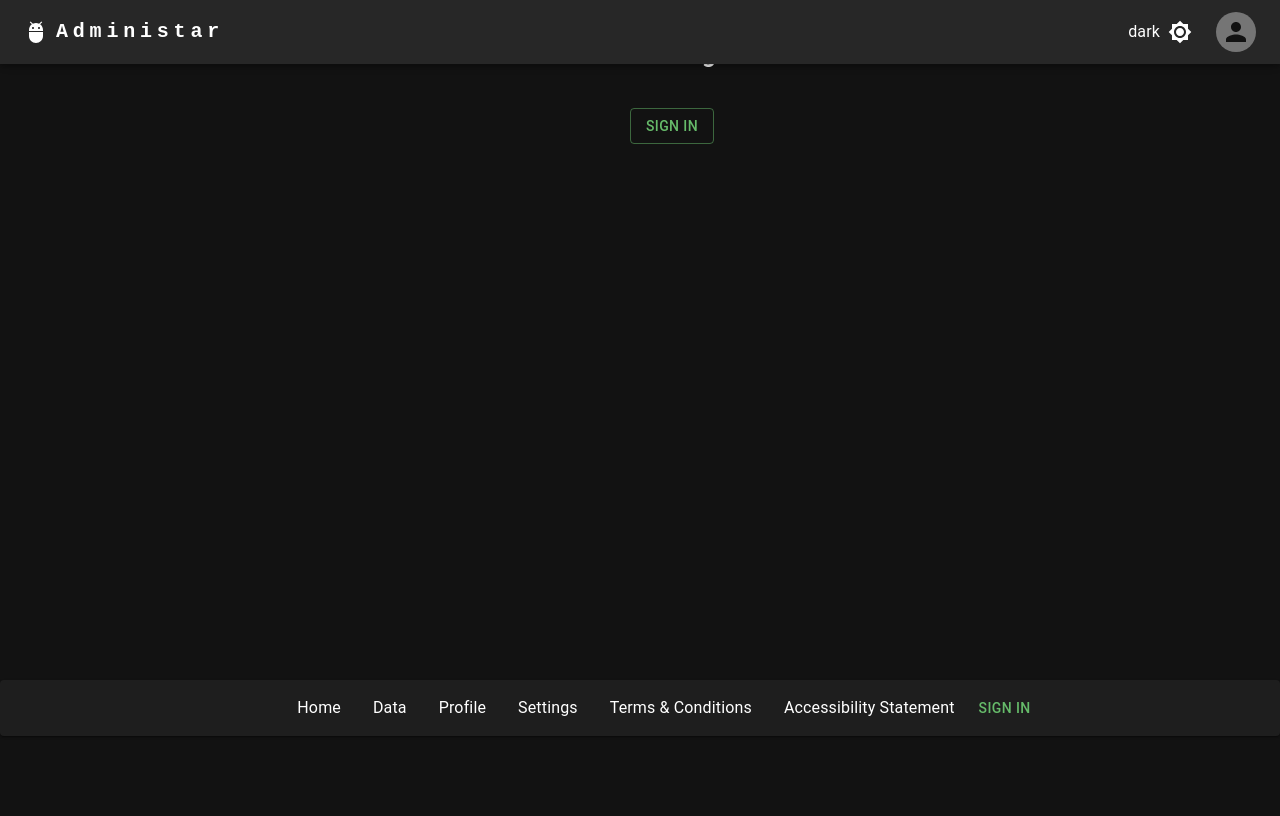
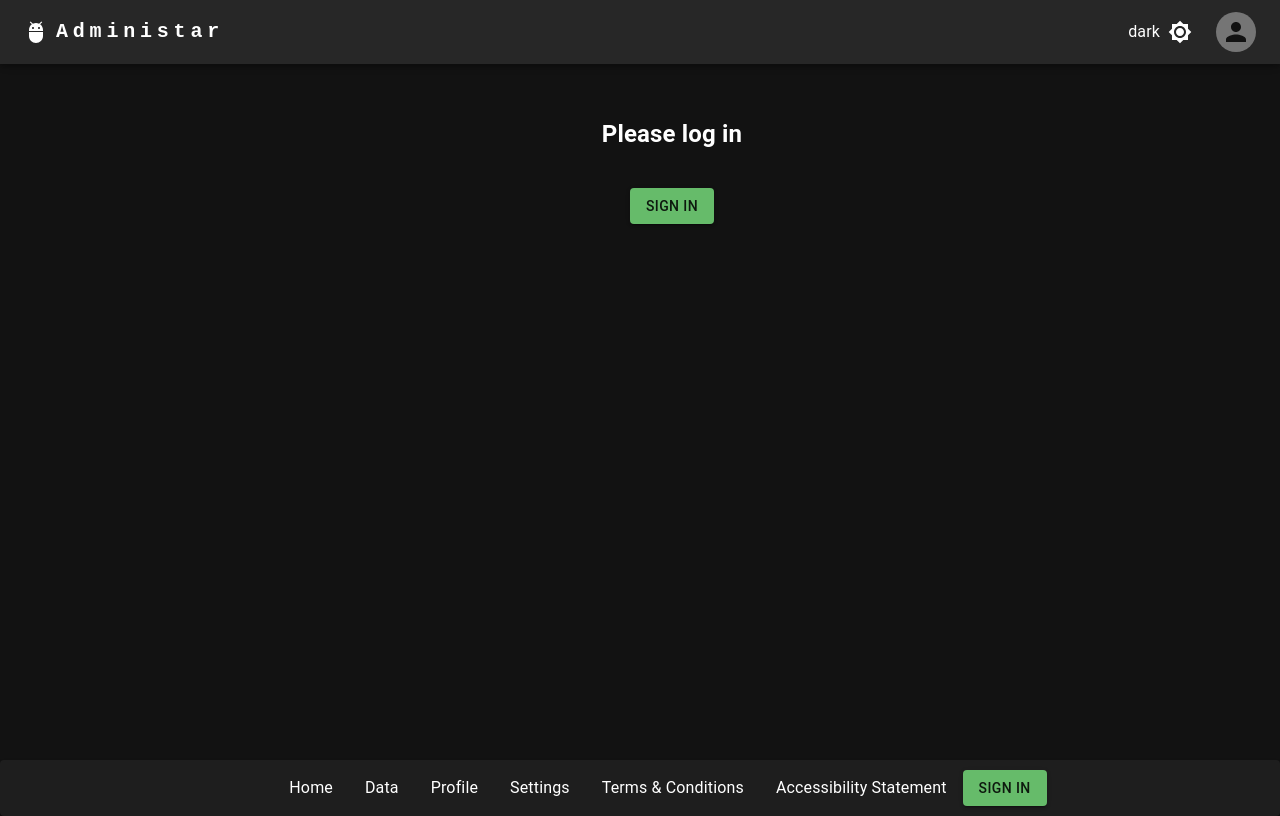
Before and after one commit to sclarke5/dashboard, a Next.js app: page /signin in a window 1280 px wide. Built offline with nearby package versions, Linux system fonts and the light colour scheme; no server answers.

Commit message:
quick style updates after removing tailwind

```diff
--- a/src/app/components/Footer/Footer.tsx
+++ b/src/app/components/Footer/Footer.tsx
@@ -38,7 +38,7 @@ export const Footer = () => {
             <FooterLink href="/#accessibility">Accessibility Statement</FooterLink>
           </li>
           <Button
-            variant='text'
+            variant='contained'
             color={session ? 'error' : 'success'}
             onClick={() => (session ? signOut() : signIn())}
           >
--- a/src/app/components/Login/Login.tsx
+++ b/src/app/components/Login/Login.tsx
@@ -14,7 +14,7 @@ export const Login = () => {
   }
   return (
     <>
-      <Button variant="outlined" color="success" onClick={() => signIn()}>Sign in</Button>
+      <Button variant="contained" color="success" onClick={() => signIn()}>Sign in</Button>
     </>
   )
 }
--- a/src/app/components/SideMenu/Sidemenu.tsx
+++ b/src/app/components/SideMenu/Sidemenu.tsx
@@ -141,7 +141,7 @@ export const Sidemenu = () => {
           <List>
             {menuItems.map((item) => {
               return (
-                <Link key={item.text} href={`/dashboard/${item.route}`} onClick={() => handleLinkClick(item.text)}>
+                <Link style={{ textDecoration: 'none'}} key={item.text} href={`/dashboard/${item.route}`} onClick={() => handleLinkClick(item.text)}>
                   <ListItem disablePadding sx={{ display: 'block' }}>
                     <ListItemButton
                       title={item.text}
@@ -161,7 +161,10 @@ export const Sidemenu = () => {
                       >
                         {item.icon}
                       </ListItemIcon>
-                      <ListItemText primary={item.text} sx={{ opacity: open ? 1 : 0 }} />
+                      <ListItemText primary={item.text} sx={{
+                        opacity: open ? 1 : 0,
+                        color: theme.palette.text.primary
+                      }} />
                     </ListItemButton>
                   </ListItem>
                 </Link>
--- a/src/app/signin/page.tsx
+++ b/src/app/signin/page.tsx
@@ -10,6 +10,7 @@ const SignIn = () => {
   return (
     <Box
       sx={{
+        marginTop: '5rem',
         display: 'flex',
         flexDirection: 'column',
         justifyContent: 'space-evenly',
```
